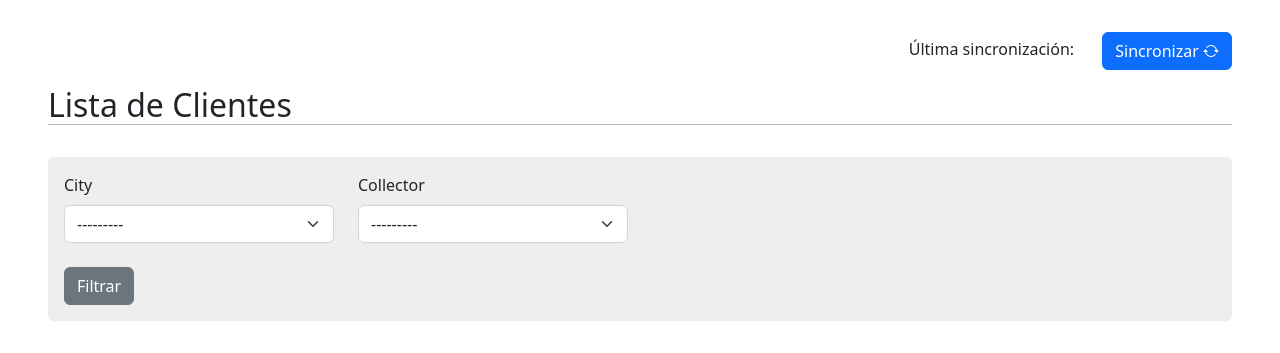
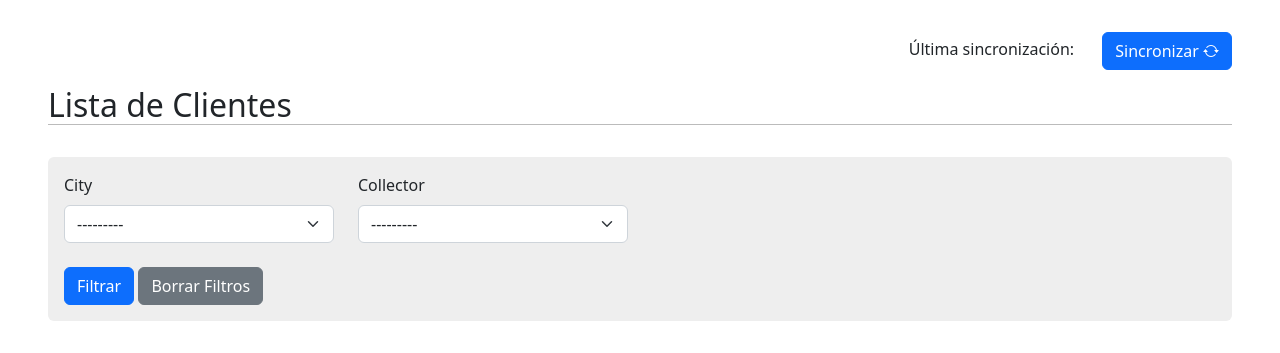
Before and after one commit to luciano-im/app-cobranzas, a Django app: page /customers/list/ in a window 1280 px wide. Shown: the part 56-409 px from the top of the page. Run offline with Django 4.2, Linux system fonts and the light colour scheme; the visitor is signed in with stand-in values (Sample User, id 1); data comes from the database, SQL or seed files in the repository; data that the repository does not hold is empty; some libraries are stand-ins or nearby versions.

Commit message:
✨ Add erase filters button in customer, products, sales and collection list pages

```diff
--- a/cobranzas/app/templates/list_customers.html
+++ b/cobranzas/app/templates/list_customers.html
@@ -17,7 +17,8 @@
       {% endif %}
     </div>
     <div>
-      <input type="submit" value="Filtrar" class="btn btn-secondary">
+      <input type="submit" value="Filtrar" class="btn btn-primary">
+      <a href="{% url 'list-customers' %}" class="btn btn-secondary erase-filters">Borrar Filtros</a>
     </div>
   </form>
 
--- a/cobranzas/app/templates/list_products.html
+++ b/cobranzas/app/templates/list_products.html
@@ -20,6 +20,7 @@
     </div>
     <div>
       <input type="submit" value="Filtrar" class="btn btn-secondary">
+      <a href="{% url 'list-product' %}" class="btn btn-secondary erase-filters">Borrar Filtros</a>
     </div>
   </form>
 
--- a/cobranzas/app/templates/list_sales.html
+++ b/cobranzas/app/templates/list_sales.html
@@ -31,6 +31,7 @@
     </div>
     <div>
       <input type="submit" value="Filtrar" class="btn btn-secondary">
+      <a href="{% url 'list-sales' %}" class="btn btn-secondary erase-filters">Borrar Filtros</a>
     </div>
   </form>
 
--- a/cobranzas/collection/templates/list_collection.html
+++ b/cobranzas/collection/templates/list_collection.html
@@ -23,6 +23,7 @@
     </div>
     <div>
       <input type="submit" value="Filtrar" class="btn btn-secondary">
+      <a href="{% url 'list-collection' %}" class="btn btn-secondary erase-filters">Borrar Filtros</a>
     </div>
   </form>
 
--- a/cobranzas/static/css/styles.css
+++ b/cobranzas/static/css/styles.css
@@ -154,7 +154,8 @@ form.filterset-form {
   max-width: 100%;
 }
 
-form.filterset-form input[type="submit"] {
+form.filterset-form input[type="submit"],
+form.filterset-form .erase-filters {
   margin-top: .5rem;
 }
 
```
